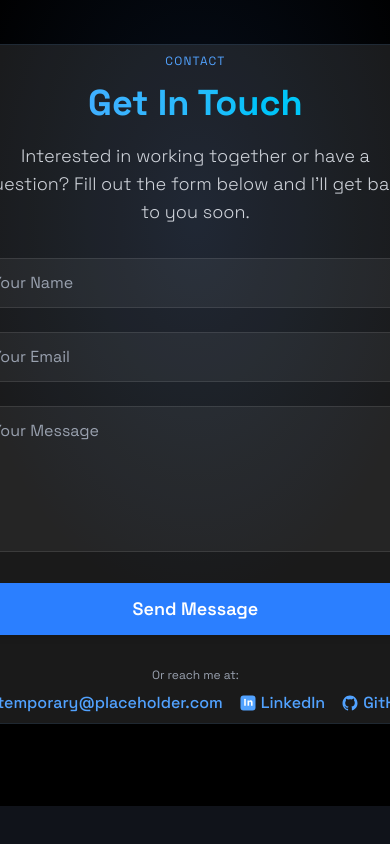
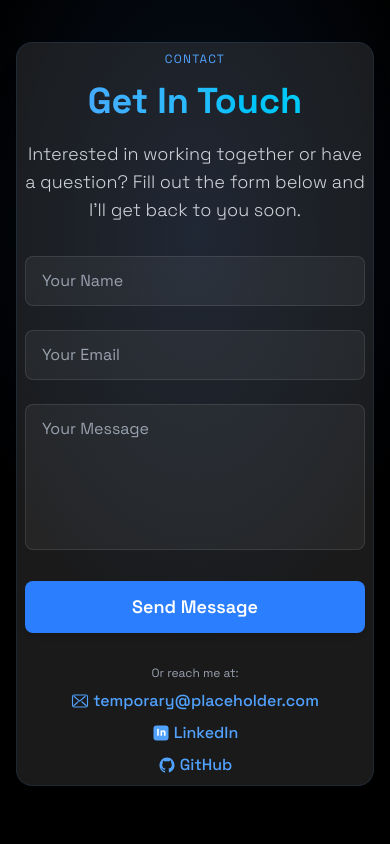
Before and after one commit to florea-mihai/florea-mihai.github.io, a React (Vite) app: page / in a window 390 px wide. Shown: the part 4032-4876 px from the top of the page. Before the commit the page ends 4838 px from the top, so only its background shows below. Built offline with nearby package versions, Linux system fonts and the light colour scheme.

Commit message:
Improve mobile responsiveness of contact form

```diff
--- a/src/components/sections/Contact.jsx
+++ b/src/components/sections/Contact.jsx
@@ -204,7 +204,7 @@
           {/* Social/contact links */}
           <div className="mt-8 flex flex-col items-center gap-2 animate-fade-in delay-400">
             <span className="text-xs text-gray-400">Or reach me at:</span>
-            <div className="flex gap-4 justify-center">
+            <div className="flex flex-col sm:flex-row gap-2 sm:gap-4 justify-center items-center w-full">
               <a
                 href="mailto:temporary@placeholder.com"
                 className="text-blue-400 hover:text-cyan-300 transition-colors font-medium flex items-center gap-1"
```
